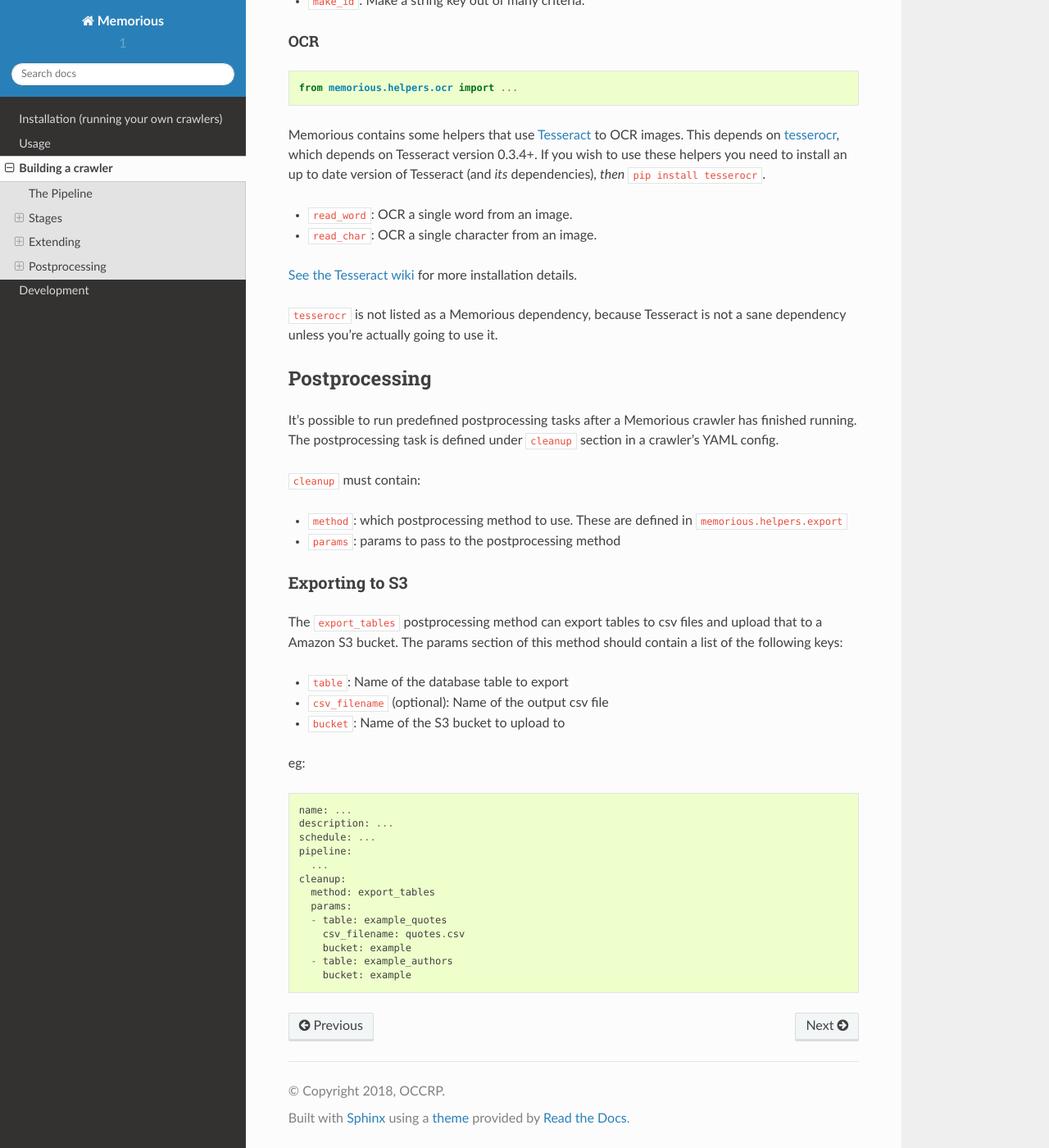
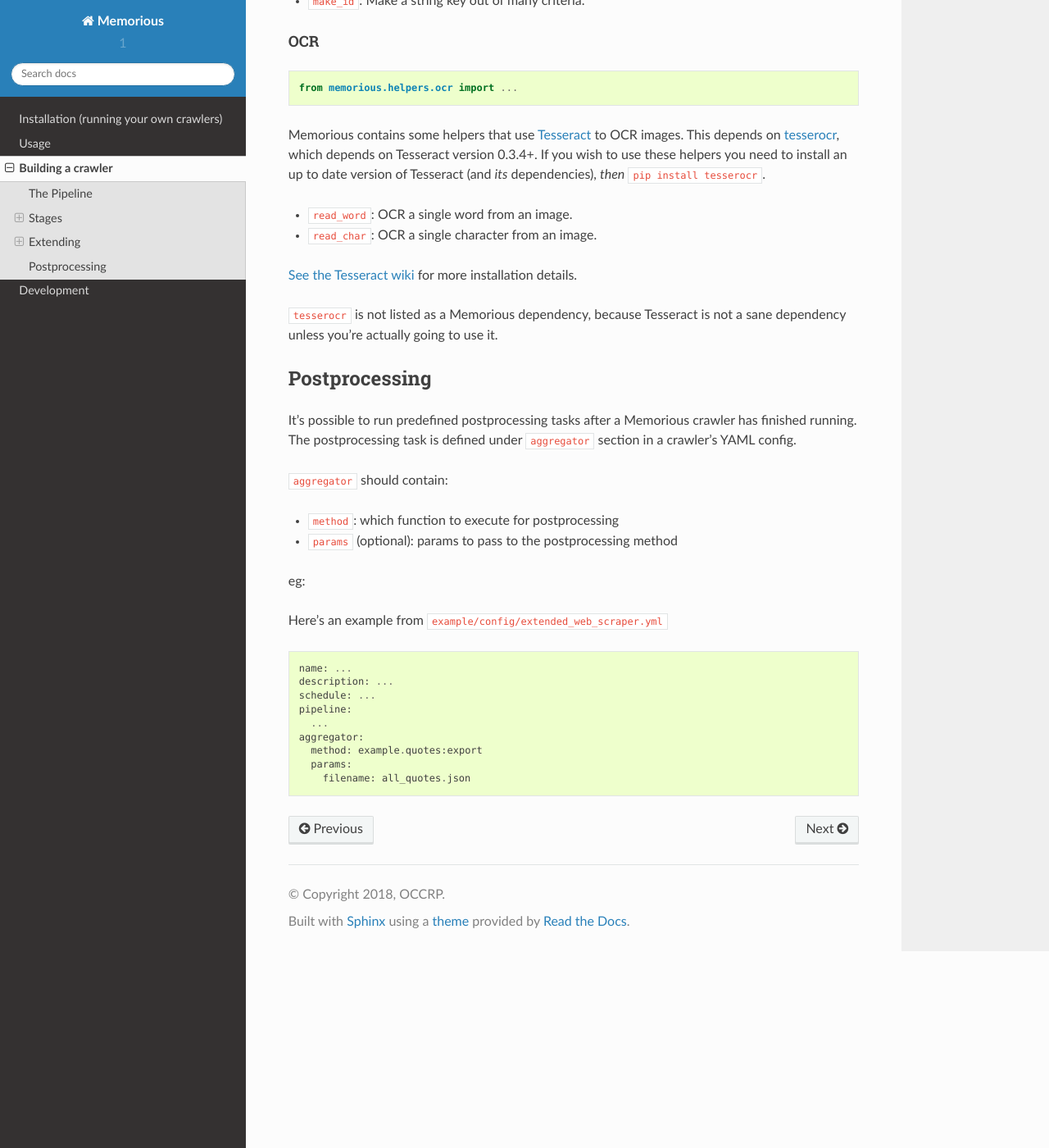
Before and after one commit to alephdata/memorious, a Sphinx documentation site: the page built from docs/buildingcrawler.md, in a window 1280 px wide and 1400 px high, scrolled down 10099 px. Shown: the whole window at 82% size. Built offline with Sphinx 7.4.7 and the Read the Docs theme 2.0.0, drawn with Linux system fonts in a browser that asks for light colours.

Commit message:
Fix code typos, docs and examples for crawler postprocessing step

````diff
--- a/docs/buildingcrawler.md
+++ b/docs/buildingcrawler.md
@@ -390,22 +390,16 @@ Memorious contains some helpers that use [Tesseract](https://github.com/tesserac
 
 ## Postprocessing
 
-It's possible to run predefined postprocessing tasks after a Memorious crawler has finished running. The postprocessing task is defined under `cleanup` section in a crawler's YAML config.
+It's possible to run predefined postprocessing tasks after a Memorious crawler has finished running. The postprocessing task is defined under `aggregator` section in a crawler's YAML config.
 
-`cleanup` must contain:
+`aggregator` should contain:
 
-* `method`: which postprocessing method to use. These are defined in `memorious.helpers.export`
-* `params`: params to pass to the postprocessing method
-
-### Exporting to S3
-
-The `export_tables` postprocessing method can export tables to csv files and upload that to a Amazon S3 bucket. The params section of this method should contain a list of the following keys:
-
-* `table`: Name of the database table to export
-* `csv_filename` (optional): Name of the output csv file
-* `bucket`: Name of the S3 bucket to upload to
+* `method`: which function to execute for postprocessing
+* `params` (optional): params to pass to the postprocessing method
 
 eg:
+
+Here's an example from `example/config/extended_web_scraper.yml`
 
 ```
 name: ...
@@ -413,12 +407,8 @@ description: ...
 schedule: ...
 pipeline:
   ...
-cleanup:
-  method: export_tables
+aggregator:
+  method: example.quotes:export
   params:
-  - table: example_quotes
-    csv_filename: quotes.csv
-    bucket: example
-  - table: example_authors
-    bucket: example
+    filename: all_quotes.json
 ```
````
Also changed, not shown: 7 other files.
